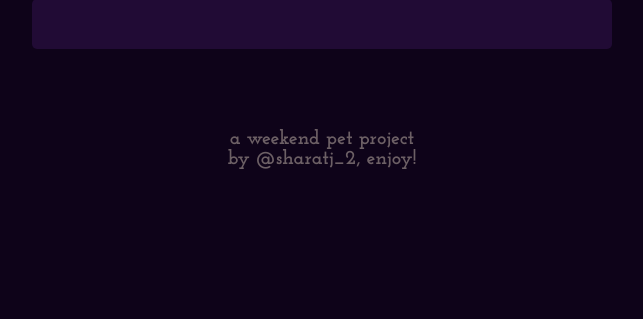
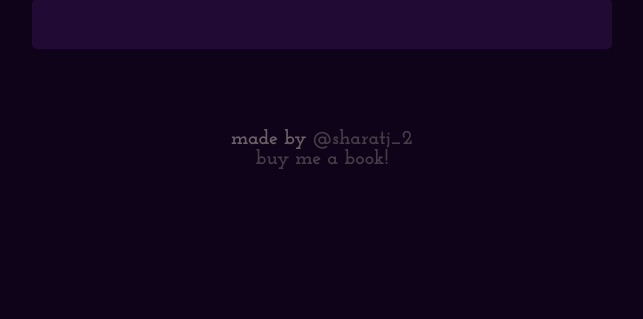
Before and after one commit to Sharatjacob2/personal_wiki, a Flask app: page / in a window 1280 px wide. Shown: the part 300-619 px from the top of the page, without its empty margins (318-961 px from the left). Run offline with Flask 3, Linux system fonts and the light colour scheme.

Commit message:
added buy me a coffee

```diff
--- a/static/styles.css
+++ b/static/styles.css
@@ -301,3 +301,13 @@ h4 {
     cursor: pointer;
     opacity: 0.3;
 }
+
+a{
+  opacity: 0.6;
+  text-decoration: none;
+  color: var(--white);
+}
+
+a:hover{
+    opacity: 1;
+}
--- a/templates/index.html
+++ b/templates/index.html
@@ -65,7 +65,7 @@
             <p id="main_explanation" class="main_context_para"></p>
         </div>
         <div class="footer">
-            <h4>a weekend pet project <br> by @sharatj_2, enjoy!</h4>
+            <h4>made by <a href="https://www.instagram.com/sharatj_2/">@sharatj_2</a><br><a href="https://buymeacoffee.com/sharatj_2">buy me a book!</a></h4>
         </div>
     </div>
     <div id="fullscreen"></div>
```
